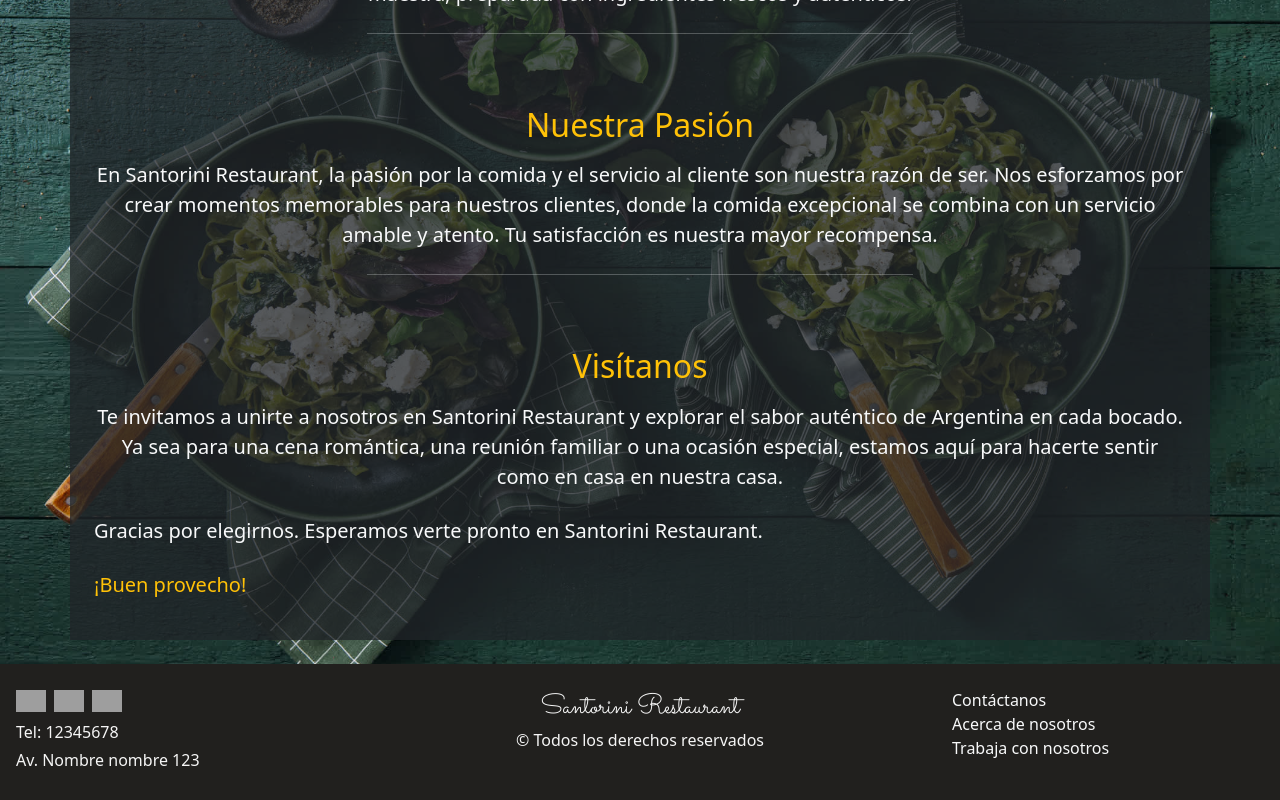
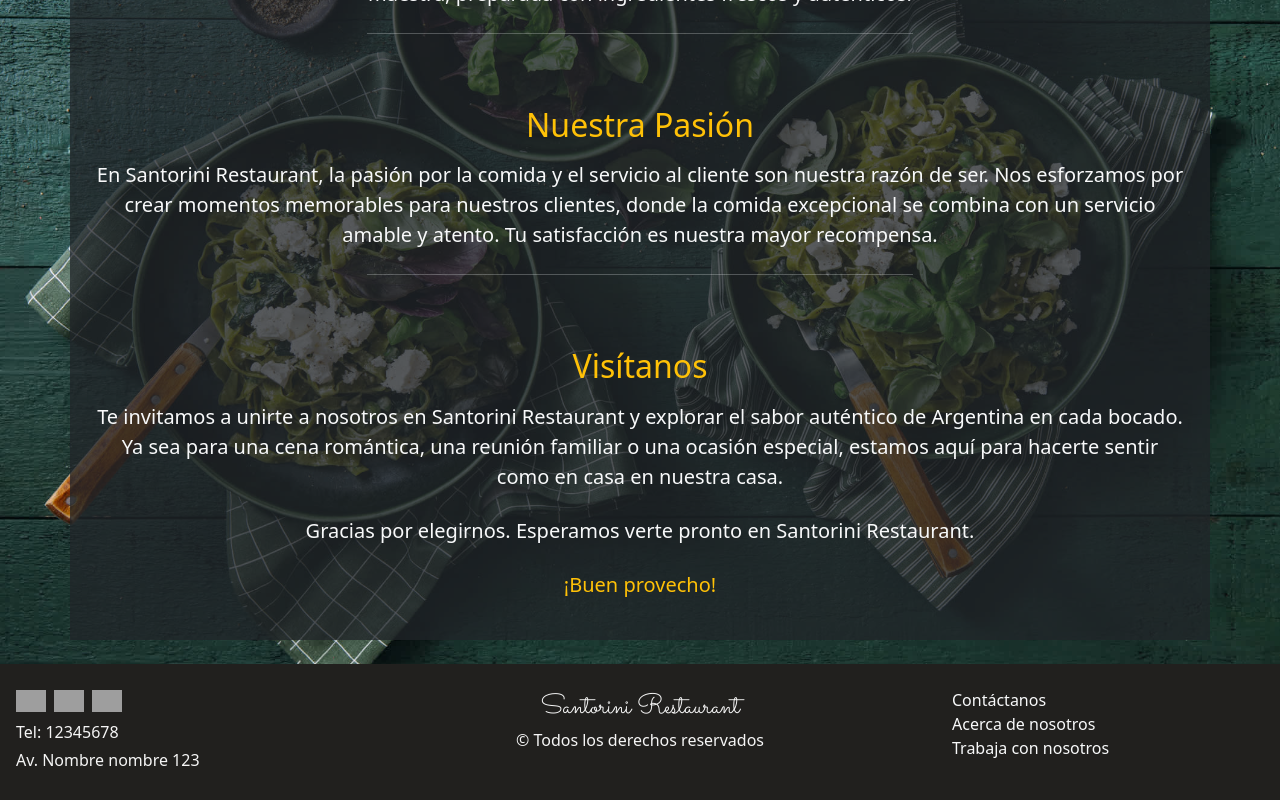
Before and after one commit to nassahel/TrabajoFinal-53i, a React (Vite) app: page /about in a window 1280 px wide. Shown: the part 1033-1833 px from the top of the page. Built offline with nearby package versions, Linux system fonts and the light colour scheme; grey boxes are pictures that could not be loaded.

Commit message:
pequeña correccion en alineacion de texto

```diff
--- a/src/pages/aboutUs/AboutUs.jsx
+++ b/src/pages/aboutUs/AboutUs.jsx
@@ -32,10 +32,10 @@ function AboutUs() {
 
 
 
-      <p className='text-start fs-5 mt-4'>Gracias por elegirnos. Esperamos verte pronto en Santorini Restaurant.</p>
+      <p className=' fs-5 mt-4'>Gracias por elegirnos. Esperamos verte pronto en Santorini Restaurant.</p>
 
 
-     <p className='text-start fs-5 mt-4 text-warning'>¡Buen provecho!</p>
+     <p className=' fs-5 mt-4 text-warning'>¡Buen provecho!</p>
     </div>
   )
 }
```
